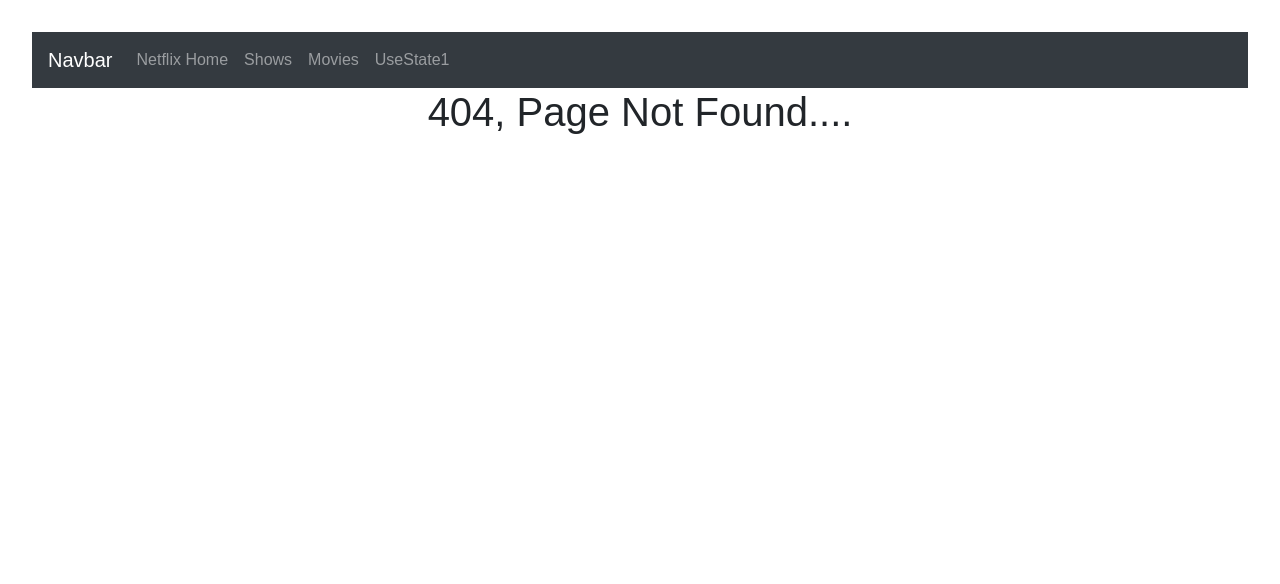
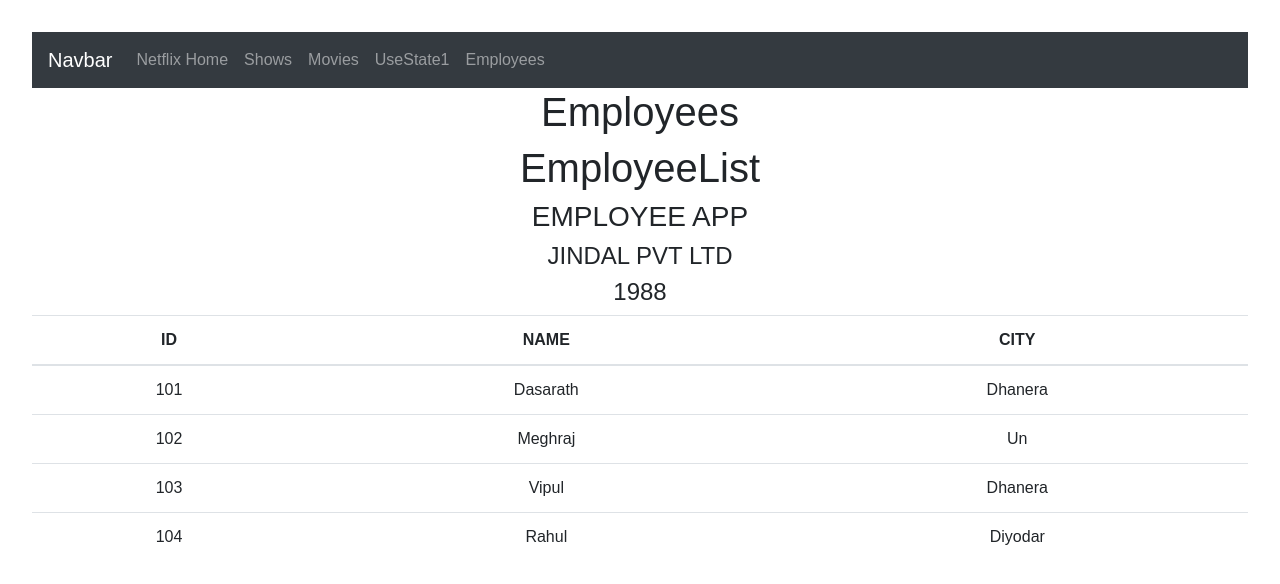
Before and after one commit to mayur0318/learning26, a React (Vite) app: page /employees in a window 1280 px wide. Before the commit this address had no page. Shown: the top 584 px of the page. Built offline with nearby package versions, Linux system fonts and the light colour scheme.

Commit message:
Used props in Employees componenet

```diff
--- a/src/App.jsx
+++ b/src/App.jsx
@@ -21,6 +21,8 @@ import { ErrorNotFound } from './components/ErrorNotFound';
 import { Homecomponent } from './components/Homecomponent';
 import { MapDemo4 } from './components/MapDemo4';
 import { UseStateDemo1 } from './components/UseStateDemo1';
+import { Empoloyees } from './components/Empoloyees';
+import { EmployeeList } from './EmployeeList';
 
 function App() {
 
@@ -35,6 +37,8 @@ return (
           <Route path='/netflixshows' element={<NetflixShows />}></Route>
           <Route path='/watch/:name' element={<Watch />}></Route>
           <Route path='/usestatedemo1' element={<UseStateDemo1/>}></Route>
+          <Route path='/employees' element={<Empoloyees />}></Route>
+          {/* <Route path='/employeelist' element={<EmployeeList />}></Route> */}
           <Route path='/*' element={<ErrorNotFound />}></Route>
           <Route path='/' element={<Homecomponent />}></Route>
         </Routes>
--- /dev/null
+++ b/src/EmployeeList.jsx
@@ -0,0 +1,33 @@
+import React from 'react'
+
+export const EmployeeList = (props) => {
+  return (
+    <div>
+        <h1>EmployeeList</h1>
+        <h3>{props.title}</h3>
+        <h4>{props.company.name}</h4>
+        <h4>{props.company.year}</h4>
+
+        <table className='table'>
+            <thead>
+                <tr>
+                    <th>ID</th>
+                    <th>NAME</th>
+                    <th>CITY</th>
+                </tr>
+            </thead>
+            <tbody>
+                {
+                    props.employees.map((emp)=>{
+                        return <tr>
+                        <td>{emp.id}</td>
+                        <td>{emp.name}</td>
+                        <td>{emp.city}</td>
+                        </tr>
+                    })
+                }
+            </tbody>
+        </table>
+    </div>
+  )
+}
--- /dev/null
+++ b/src/components/Empoloyees.jsx
@@ -0,0 +1,25 @@
+import React from 'react'
+import { EmployeeList } from '../EmployeeList'
+
+export const Empoloyees = () => {
+    let title = "EMPLOYEE APP"
+
+    let company ={
+        name:'JINDAL PVT LTD',
+        year: 1988
+    }
+
+    let employees = [
+        {id:101, name:"Dasarath", city: "Dhanera"},
+        {id:102, name:"Meghraj", city: "Un"},
+        {id:103, name:"Vipul", city: "Dhanera"},
+        {id:104, name:"Rahul", city: "Diyodar"},
+    ]
+
+  return (
+    <div>
+        <h1>Employees</h1>
+        <EmployeeList title={title} company={company} employees = {employees}></EmployeeList>
+    </div>
+  )
+}
--- a/src/components/Navbar.jsx
+++ b/src/components/Navbar.jsx
@@ -46,6 +46,14 @@ export const Navbar = () => {
                   UseState1
               </Link>
             </li>
+
+            <li className="nav-item">
+              <Link className="nav-link" to="/employees">
+                  Employees
+              </Link>
+            </li>
+
+
           </ul>
         </div>
       </nav>
```
